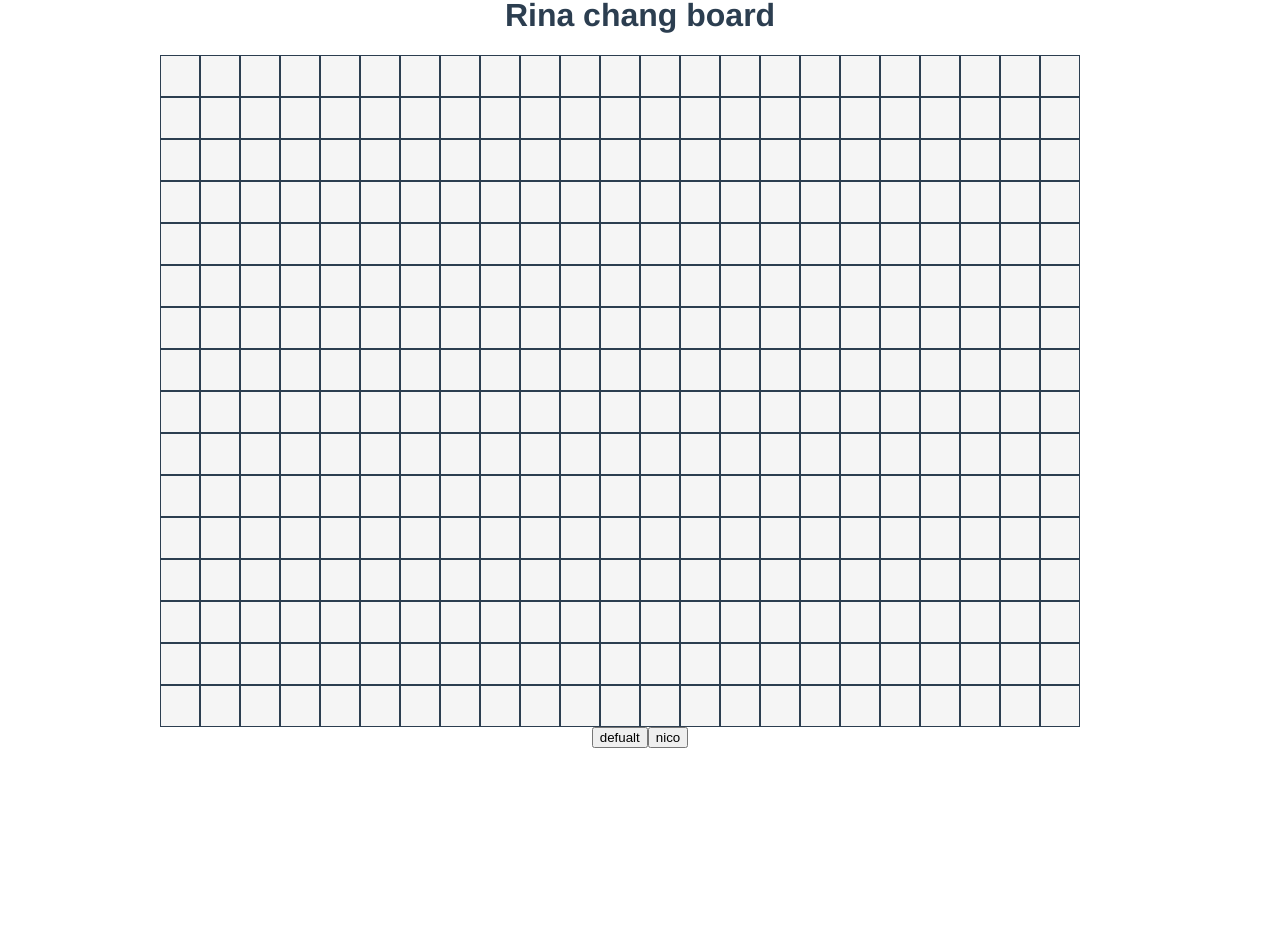
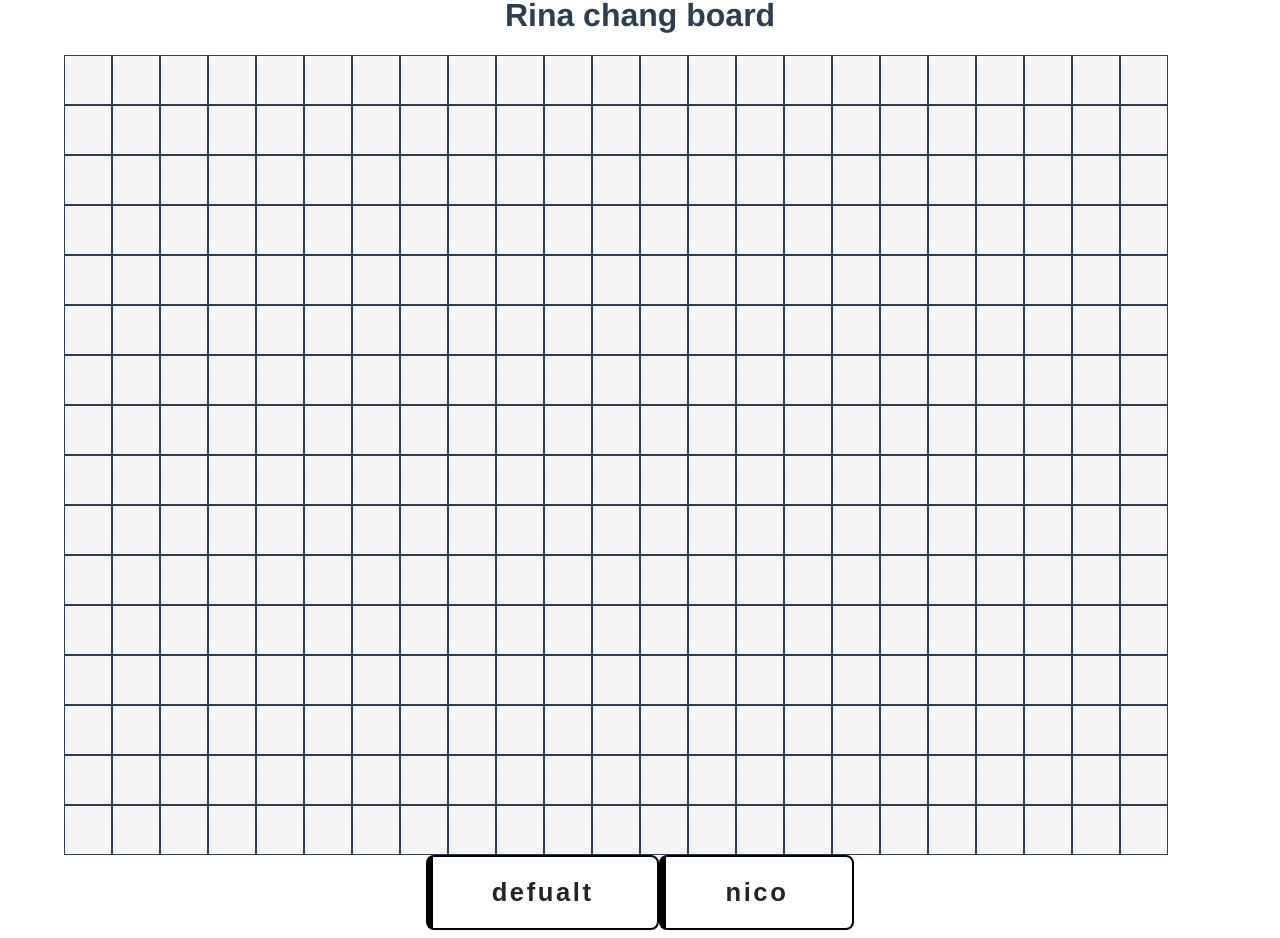
Before and after one commit to ugis70194/rina-chang-board, a Vue app: page / in a window 1280 px wide. Shown: the part 63-1001 px from the top of the page. Before the commit the page ends 819 px from the top, so only its background shows below. Built offline with nearby package versions, Linux system fonts and the light colour scheme.

Commit message:
gridのサイズを相対的に決定するように

```diff
--- a/src/components/LEDArray.vue
+++ b/src/components/LEDArray.vue
@@ -30,6 +30,6 @@ export default {
   margin-left: auto;
   margin-right: auto;
   display: grid;
-  grid-template-columns: 40px 40px 40px 40px 40px 40px 40px 40px 40px 40px 40px 40px 40px 40px 40px 40px 40px 40px 40px 40px 40px 40px 40px 40px;
+  grid-template-columns: 3rem 3rem 3rem 3rem 3rem 3rem 3rem 3rem 3rem 3rem 3rem 3rem 3rem 3rem 3rem 3rem 3rem 3rem 3rem 3rem 3rem 3rem 3rem 3rem;
 }
 </style>
--- a/src/components/LEDCell.vue
+++ b/src/components/LEDCell.vue
@@ -24,7 +24,7 @@ export default {
 
 div {
   background-color: whitesmoke;
-  height: 40px;
+  height: 3rem;
   border: solid 1px ;
 }
 
--- a/src/components/LEDMatrix.vue
+++ b/src/components/LEDMatrix.vue
@@ -1,9 +1,11 @@
 <template>
-  <div class="board">
-    <LEDArray :h="h" :stateArray="array" v-for="(array, h) in this.face" :key="array.id" v-on:changeState="changeState"/>
-  </div>
-  <div>
-    <button v-for="facetype in this.faceTypes" :key="facetype.id" @click="changeFaceType(facetype)"> {{ facetype }} </button>
+  <div class="wrapper">
+    <div class="board">
+      <LEDArray :h="h" :stateArray="array" v-for="(array, h) in this.face" :key="array.id" v-on:changeState="changeState"/>
+    </div>
+    <div>
+      <button class="btn btn-border" v-for="facetype in this.faceTypes" :key="facetype.id" @click="changeFaceType(facetype)"> {{ facetype }} </button>
+    </div>
   </div>
 </template>
 
@@ -44,6 +46,82 @@ export default {
 .board {
   margin-left: auto;
   margin-right: auto;
+}
+
+.wrapper {
   display: grid;
+  grid-template-columns: 80%, 20%
 }
+
+*:before,
+*:after {
+  -webkit-box-sizing: inherit;
+  box-sizing: inherit;
+}
+
+html {
+  -webkit-box-sizing: border-box;
+  box-sizing: border-box;
+  font-size: 62.5%;/*rem算出をしやすくするために*/
+}
+
+.btn,
+a.btn,
+button.btn {
+  font-size: 1.6rem;
+  font-weight: 700;
+  line-height: 1.5;
+  position: relative;
+  display: inline-block;
+  padding: 1rem 4rem;
+  cursor: pointer;
+  -webkit-user-select: none;
+  -moz-user-select: none;
+  -ms-user-select: none;
+  user-select: none;
+  -webkit-transition: all 0.3s;
+  transition: all 0.3s;
+  text-align: center;
+  vertical-align: middle;
+  text-decoration: none;
+  letter-spacing: 0.1em;
+  color: #212529;
+  border-radius: 0.5rem;
+}
+
+.btn-border {
+  border: 2px solid #000;
+  border-radius: 0;
+  background: #fff;
+
+  -webkit-transform-style: preserve-3d;
+
+  transform-style: preserve-3d;
+}
+
+.btn-border:before {
+  position: absolute;
+  top: 0;
+  left: 0;
+
+  width: 5px;
+  height: 100%;
+
+  content: '';
+  -webkit-transition: all .3s;
+  transition: all .3s;
+
+  background: #000;
+}
+
+.btn-border:hover {
+  color: #fff;
+  background: #000;
+}
+
+.btn-border:hover:before {
+  background: #fff;
+}
+
+
 </style>
```
